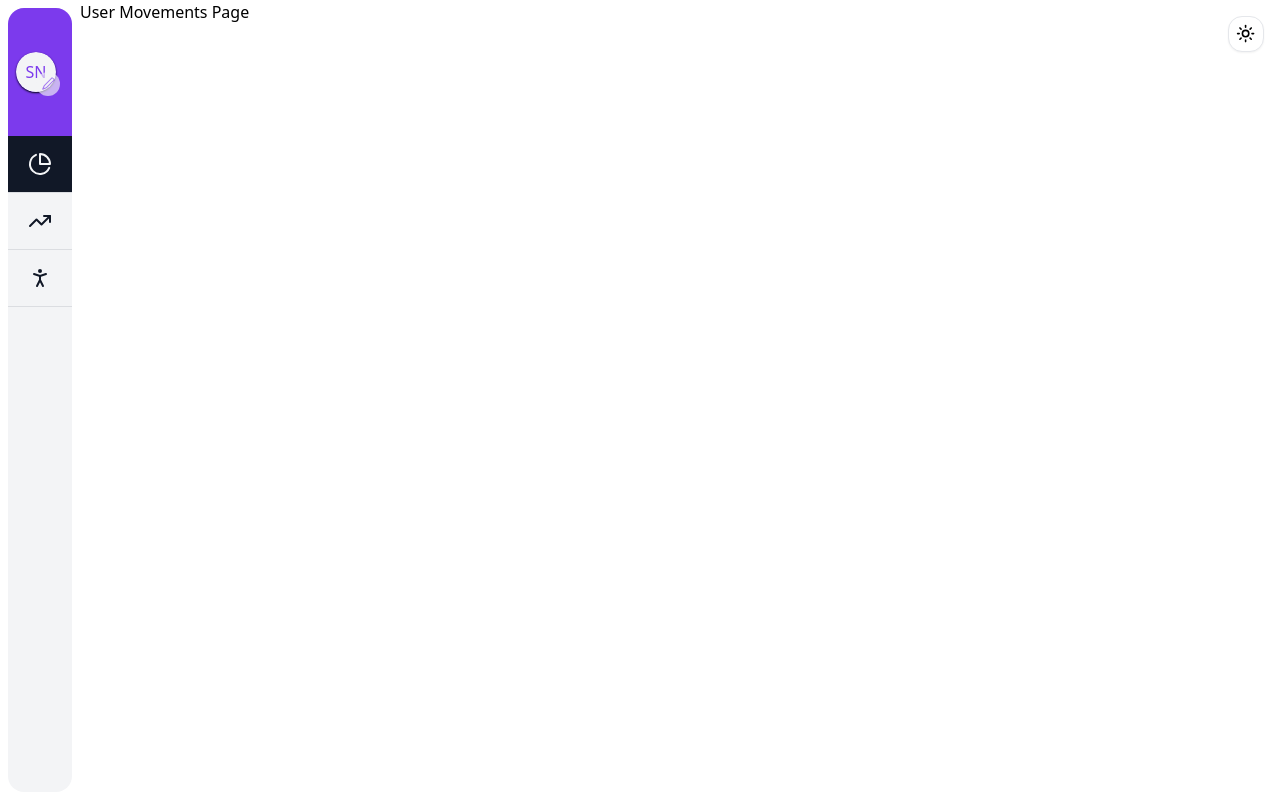
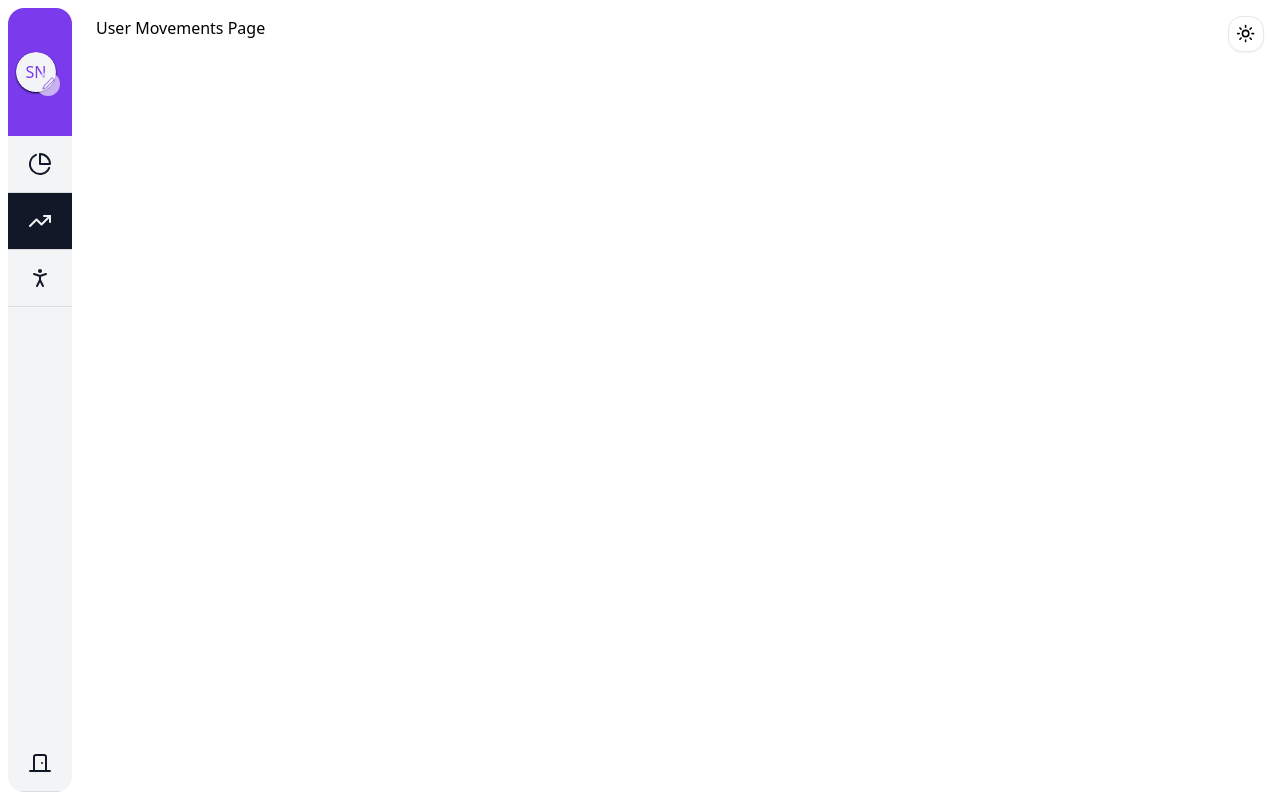
Before and after one commit to EdwinSaucedoMX/portfolio, a Next.js app in the folder financial-house-app/: page /profile/movements/1 in a window 1280 px wide. Built offline with nearby package versions, Linux system fonts and the light colour scheme.

Commit message:
fix(financial):fix routing on aside

```diff
--- a/financial-house-app/src/app/profile/layout.tsx
+++ b/financial-house-app/src/app/profile/layout.tsx
@@ -1,13 +1,37 @@
 "use client"
-import { PersonStanding, PieChart, TrendingUp } from "lucide-react"
+import { PersonStanding, PieChart, TrendingUp, DoorClosed } from "lucide-react"
 import { BurgerMenu } from "./client-components"
 import { AsideSection, ProfileCard } from "./components"
-import { useState } from "react"
+import { useEffect, useState } from "react"
+import Link from "next/link"
+import { usePathname, useParams } from "next/navigation"
 
 export default function Layout(props: { children: React.ReactNode }) {
-  const [active, setActive] = useState(0)
+  const route = usePathname().split("/")
+  const section = route.at(2)
+  const pathname = route.at(1)
+
+  const getActive = () => {
+    switch (section) {
+      case "movements":
+        return 1
+        break
+      case "family":
+        return 2
+        break
+      default:
+        return 0
+        break
+    }
+  }
+
+  const [active, setActive] = useState(getActive())
 
   const handleActive = (index: number) => setActive(index)
+
+  const { id } = useParams()
+  /* const id = pathname.split("/").at(-2)
+  const current = pathname.split("/").at(-2) */
 
   const getClassActive = (index: number) => {
     if (active === index) {
@@ -15,6 +39,8 @@ export default function Layout(props: { children: React.ReactNode }) {
     }
     return ""
   }
+
+
   return (
     <main className="flex flex-row relative h-dvh ">
 
@@ -24,11 +50,21 @@ export default function Layout(props: { children: React.ReactNode }) {
       <aside id="aside" className="hidden sm:block  bg-secondary sm:m-2 box-border sm:rounded-lg  overflow-hidden sm:min-w-16 sm:hover:min-w-64 min-w-full transition-all group/aside  target:block relative">
 
         <ProfileCard />
-        <AsideSection icon={PieChart} title="Dashboard" activeclass={getClassActive(0)} onClick={() => handleActive(0)} />
-        <AsideSection icon={TrendingUp} title="Movimientos" activeclass={getClassActive(1)} onClick={() => handleActive(1)} />
-        <AsideSection icon={PersonStanding} title="Familia" activeclass={getClassActive(2)} onClick={() => handleActive(2)} />
+        <Link href={`/${pathname}/dashboard/${id}`}>
+          <AsideSection icon={PieChart} title="Dashboard" activeclass={getClassActive(0)} onClick={() => handleActive(0)} />
+        </Link>
+        <Link href={`/${pathname}/movements/${id}`}>
+          <AsideSection icon={TrendingUp} title="Movimientos" activeclass={getClassActive(1)} onClick={() => handleActive(1)} />
+        </Link>
+        <Link href={`/${pathname}/family`}>
+          <AsideSection icon={PersonStanding} title="Familia" activeclass={getClassActive(2)} onClick={() => handleActive(2)} />
+        </Link>
+        <Link href="/" className="absolute bottom-0 w-full">
+          <AsideSection icon={DoorClosed} title="Cerrar Sesion" activeclass={getClassActive(2)} onClick={() => handleActive(2)} />
+        </Link>
 
         {/* <Link href="/profile" className="absolute bottom-8">Cerrar Sesion</Link> */}
+
       </aside>
       {props.children}
     </main >
--- a/financial-house-app/src/app/profile/movements/[id]/page.tsx
+++ b/financial-house-app/src/app/profile/movements/[id]/page.tsx
@@ -1,7 +1,9 @@
 export default function UserMovementsPage(props: any) {
   return (
-    <div>
-      <h1>User Movements Page</h1>
-    </div>
+    <section className="w-full flex flex-wrap gap-2  sm:py-0 py-12">
+      <section className="w-full flex flex-wrap gap-2 p-4 content-start ">
+        <h1>User Movements Page</h1>
+      </section>
+    </section>
   )
 }
```
